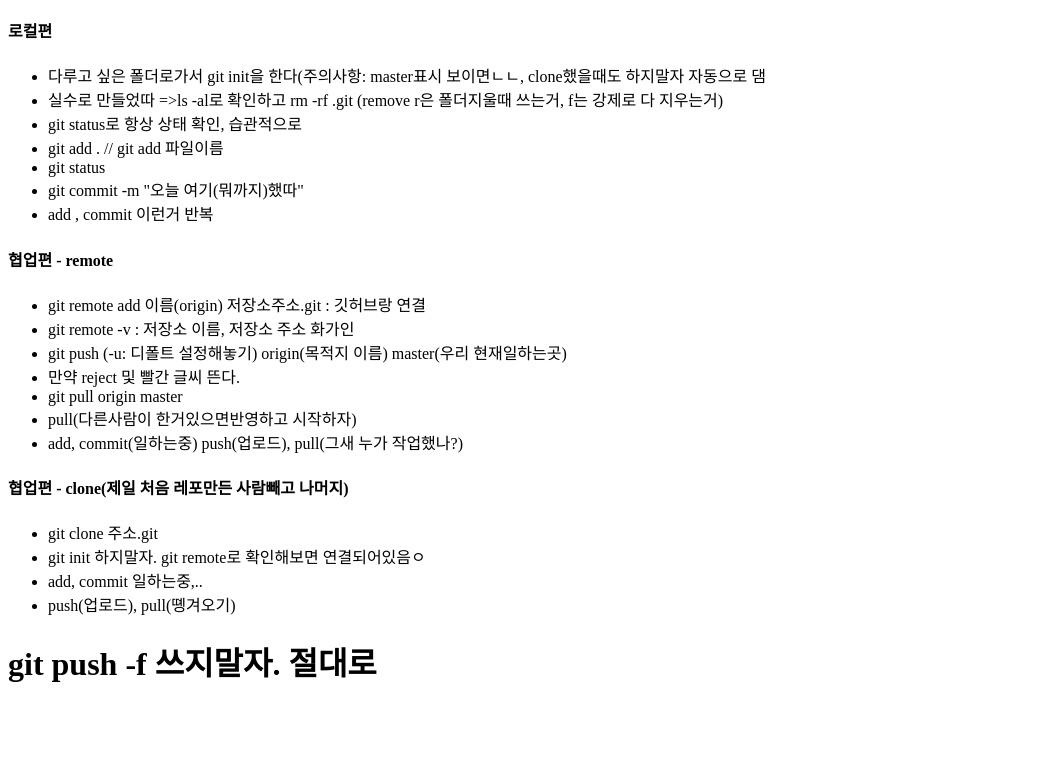
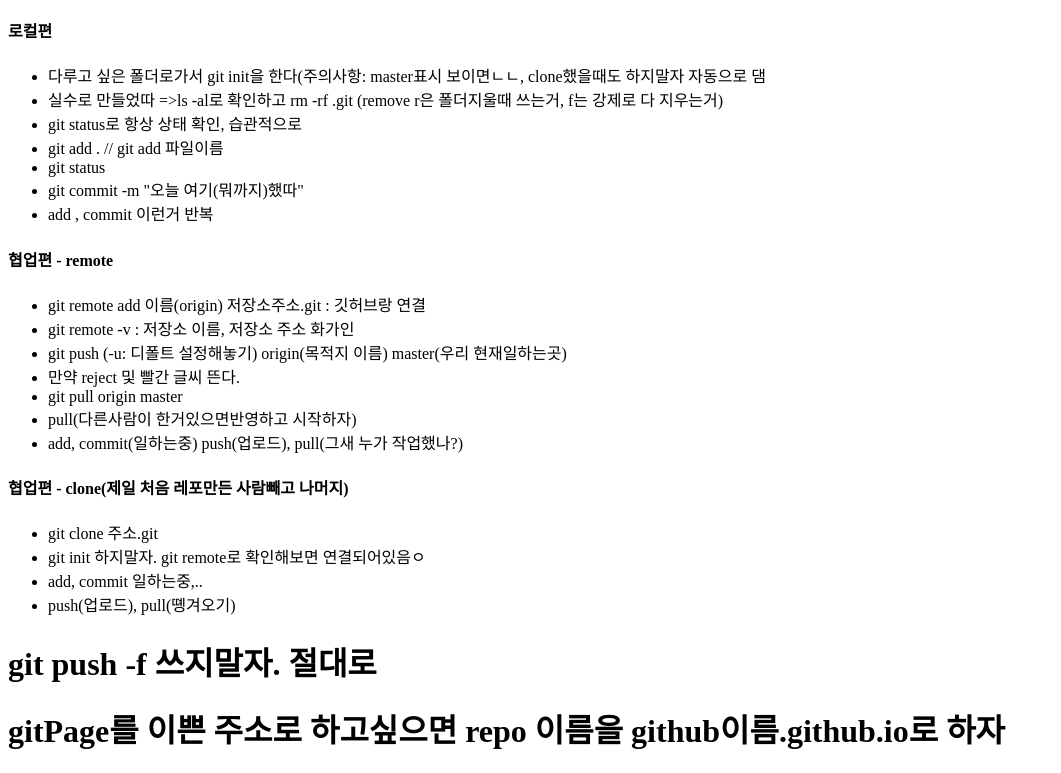
Before and after one commit to asg0416/Git-basic, a plain HTML site: page index.html in a window 1280 px wide. Shown: the part 119-892 px from the top of the page, without its empty margins (0-1061 px from the left). Before the commit the page ends 824 px from the top, so only its background shows below. Drawn offline with Linux system fonts and the light colour scheme.

Commit message:
찐 최종 쌤 감사해요

```diff
--- a/index.html
+++ b/index.html
@@ -43,6 +43,9 @@
     </ul>
 
     <h1>git push -f 쓰지말자. 절대로</h1>
+
+
+    <h1>gitPage를 이쁜 주소로 하고싶으면 repo 이름을 github이름.github.io로 하자</h1>
 </body>
 
 </html>
```
